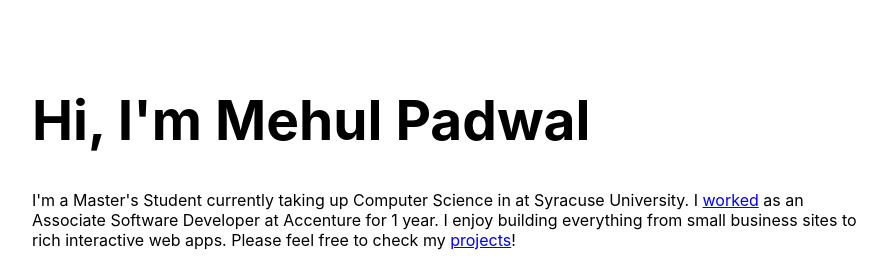
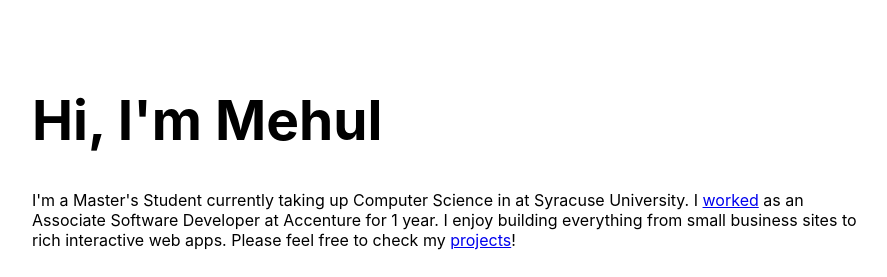
Before and after one commit to mehulpadwal/PortfolioWebsite, a website: page index.html in a window 1280 px wide. Shown: the top 277 px of the page, without its empty margins (188-1075 px from the left). Drawn offline with Linux system fonts and the light colour scheme.

Commit message:
fisrt commit

```diff
--- a/index.html
+++ b/index.html
@@ -15,7 +15,7 @@
   <main>
     <div class="container">
       <div class="lead">
-        <h1 class="lead__heading">Hi, I'm Mehul Padwal</h1>
+        <h1 class="lead__heading">Hi, I'm Mehul</h1>
         <div class="lead__sub">
           I'm a Master's Student currently taking up Computer Science in at Syracuse University. I <a href="#exp">worked</a> as an Associate Software Developer at Accenture for 1 year. I enjoy building
           everything from small business sites to rich interactive web apps. Please feel free to check my <a href="#proj">projects</a>!
```
